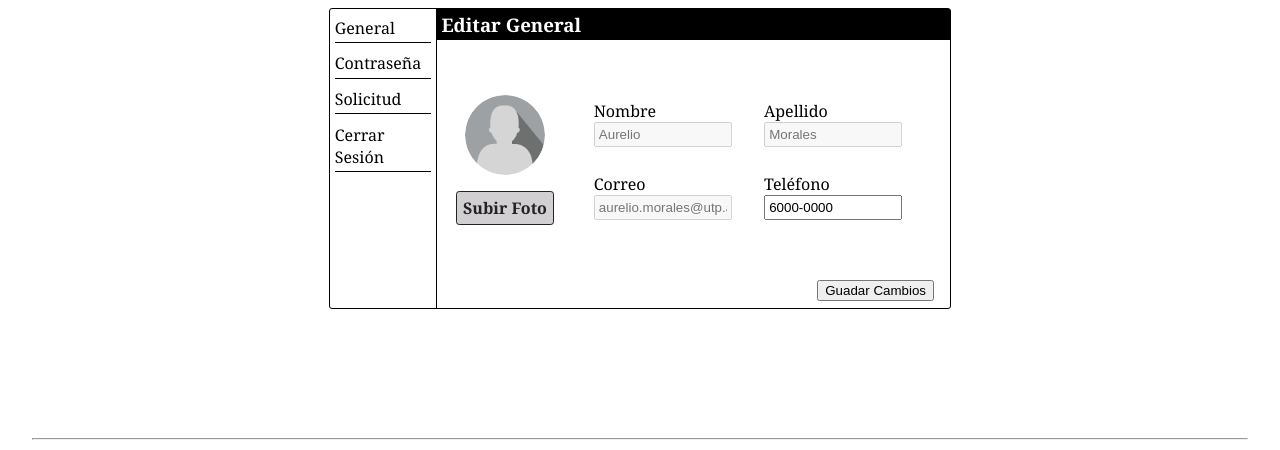
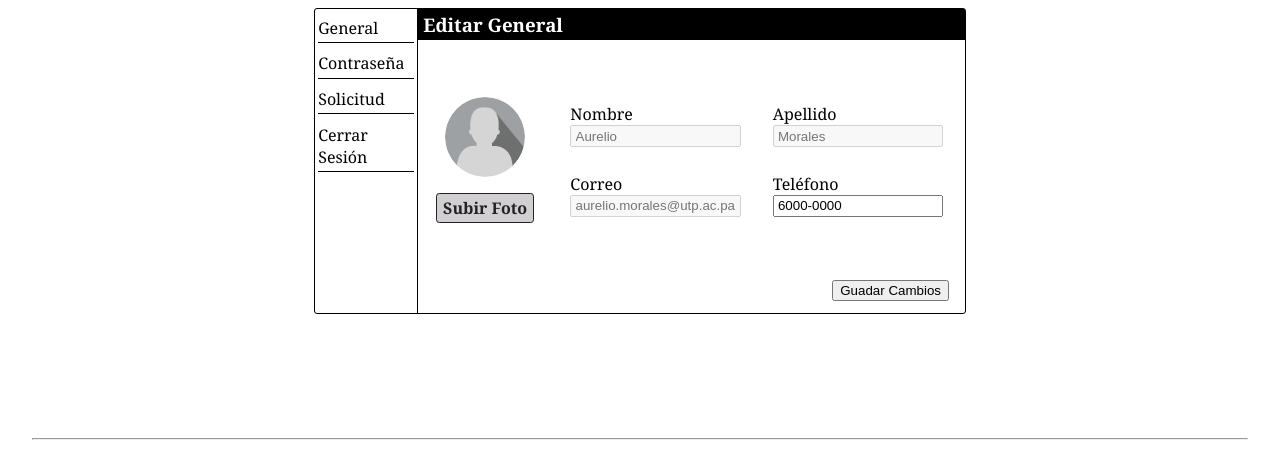
Before and after one commit to PedroArias1800/DinerSol, a PHP site: page /Secciones/perfilDeUsuario.html in a window 1280 px wide. Shown: the part 120-570 px from the top of the page. Run offline with PHP 8.4, Linux system fonts and the light colour scheme.

Commit message:
Actualizacion de pagina de Perfil

```diff
--- a/CSS/Perfil.css
+++ b/CSS/Perfil.css
@@ -9,22 +9,24 @@ body{
     justify-content: center;
 }
 
-/*Formulario*/
+    /*Formulario*/
+
 .contMain-form{
     width: 100%;
-    max-width: 620px;
-    height: 18.7rem;
+    max-width: 650px;
+    height: 19rem;
     display: flex;
     justify-content: center;
     border: 1px solid;
     border-radius: 3px;
 }
 
-/*Menu del formulario*/
+    /*Menu del formulario*/
+
 .contMain-form-menu{
     min-width: 6rem;
     display: flex;
-    margin: .3rem .3rem;
+    margin: .3rem .2rem;
     justify-content: flex-start;
 }
 
@@ -37,7 +39,8 @@ body{
     border-style: solid;
 }
 
-/*Contenido del formulario*/
+    /*Contenido del formulario*/
+
 .contMain-form-contenido{
     display: flex;
     flex-wrap: wrap;
@@ -77,17 +80,18 @@ body{
 }
 
 ._form-contenido-info{
-    max-width: 23rem;
+    max-width: 25.5rem;
     height: auto;
     min-height: 15rem;
     display: flex;
     flex-wrap: wrap;
+    flex-direction: row;
     align-content: center;
 }
 
-._form-contenido-info input{
-    width: 8rem;
-    padding: .2rem;
+.campo input{
+    width: 10rem;
+    padding: .1rem .2rem;
 }
 
 .campo{
@@ -101,13 +105,19 @@ body{
     justify-content: right;
 }
 
-/*Clases generales*/
+    /*Clases generales*/
+
 .flex-column{
     display: flex;
     flex-direction: column;
 }
 
-/*input file*/
+.invisible{
+    display: none;
+}
+
+    /*input file*/
+
 .custom-input-file {
     background-color: #d1cfd1;
     color: #222;
@@ -115,9 +125,9 @@ body{
     font-size: 16px;
     font-weight: bold;
     margin: 0 auto 0;
-    min-height: 15px;
+    min-height: 12px;
     overflow: hidden;
-    padding: 5px 0;
+    padding: 3px 0;
     position: relative;
     width: 6rem;
     text-align: center;
--- a/Secciones/perfilDeUsuario.html
+++ b/Secciones/perfilDeUsuario.html
@@ -44,7 +44,7 @@
                     <!-- <a href="#">Correo</a> -->
                     <a href="#">Contraseña</a>
                     <a href="#">Solicitud</a>
-                    <a href="#">Cerrar Sesión</a>
+                    <a href="../index.html">Cerrar Sesión</a>
                 </div>
                 <div class="contMain-form-contenido">
                     <h3>Editar General</h3>
@@ -74,7 +74,56 @@
                         </div>
                     </div>
                     <div class="form-btn">
-                        <input type="submit" value="Guadar Cambios">
+                        <input id="EdtGeneral" type="submit" value="Guadar Cambios">
+                    </div>
+                </div>
+
+                <!-- Contraseña -->
+                <div class="contMain-form-contenido contraseña invisible">
+                    <h3>Editar Contraseña</h3>
+                    <div class="_form-contenido-info">
+                        <div >
+                            <p>Para cabiar la contraseña debe agregar su contraseña actual y lugo una nueva contraseña.</p>
+                        </div>
+                        <div class="campo flex-column">
+                            <label for="actual">Contraseña actual</label>
+                            <input type="password" name="contraseñaA" id="actual" require>
+                        </div>
+                        <div class="campo flex-column">
+                            <label for="nueva">Nueva contraseña</label>
+                            <input type="password" name="contraseñaN" id="nueva" require>
+                        </div>
+                        <div class="campo flex-column">
+                            <label for="nueva">Confirmar contraseña</label>
+                            <input type="password" name="contraseñaNConfr" id="nuevaConfr" require>
+                        </div>
+                    </div>
+                    <div class="form-btn">
+                        <input id="EdtContrasña" type="submit" value="Confrimar Cambios">
+                    </div>
+                </div>
+
+                 <!-- Solicitud -->
+                 <div class="contMain-form-contenido solicitud invisible">
+                    <h3>Solicitud</h3>
+                    <div class="_form-contenido-info">
+                        <div >
+                            <p>¿Solicitar que se le verifique para ser añadido como?</p>
+                        </div>
+                        <div class="flex-column">
+                            <label for="actual">Tipo de Usuario</label>
+                            <div class="">
+                                <input type="radio" name="tipo" id="tpEstudiante" value="Estudiante">
+                                <label for="tpEstudiante">Estudiante</label>
+                            </div>
+                            <div class="">
+                                <input type="radio" name="tipo" id="tpAdministrativo" value="Administrativo">
+                                <label for="tpAdministrativo">Administrativo</label>
+                            </div>
+                        </div>
+                    </div>
+                    <div class="form-btn">
+                        <input id="EdtSolicitud" type="submit" value="Eviar Solicitud">
                     </div>
                 </div>
             </form>
```
Also changed, not shown: JavaScript/complementos.js (line endings or trailing spaces).
